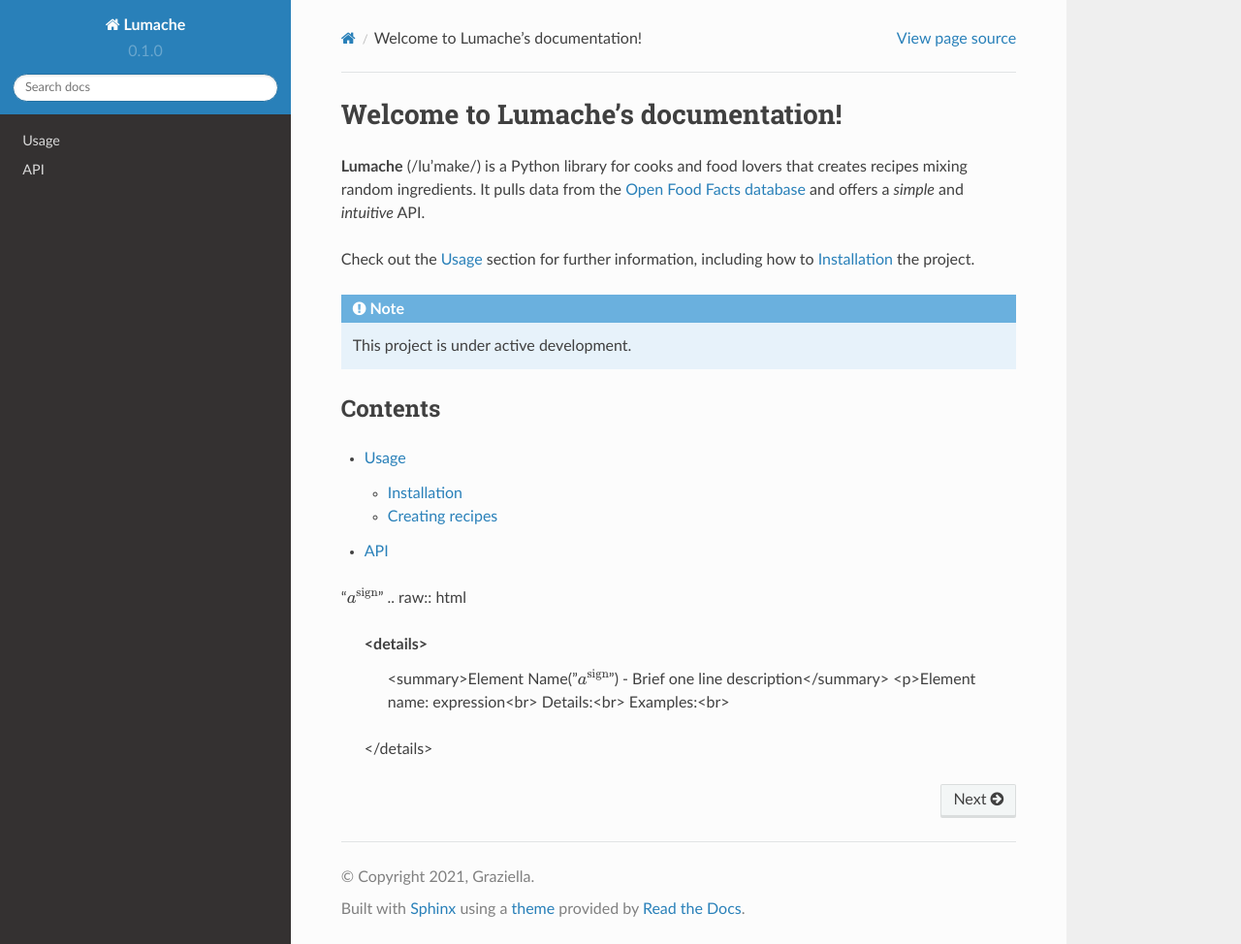
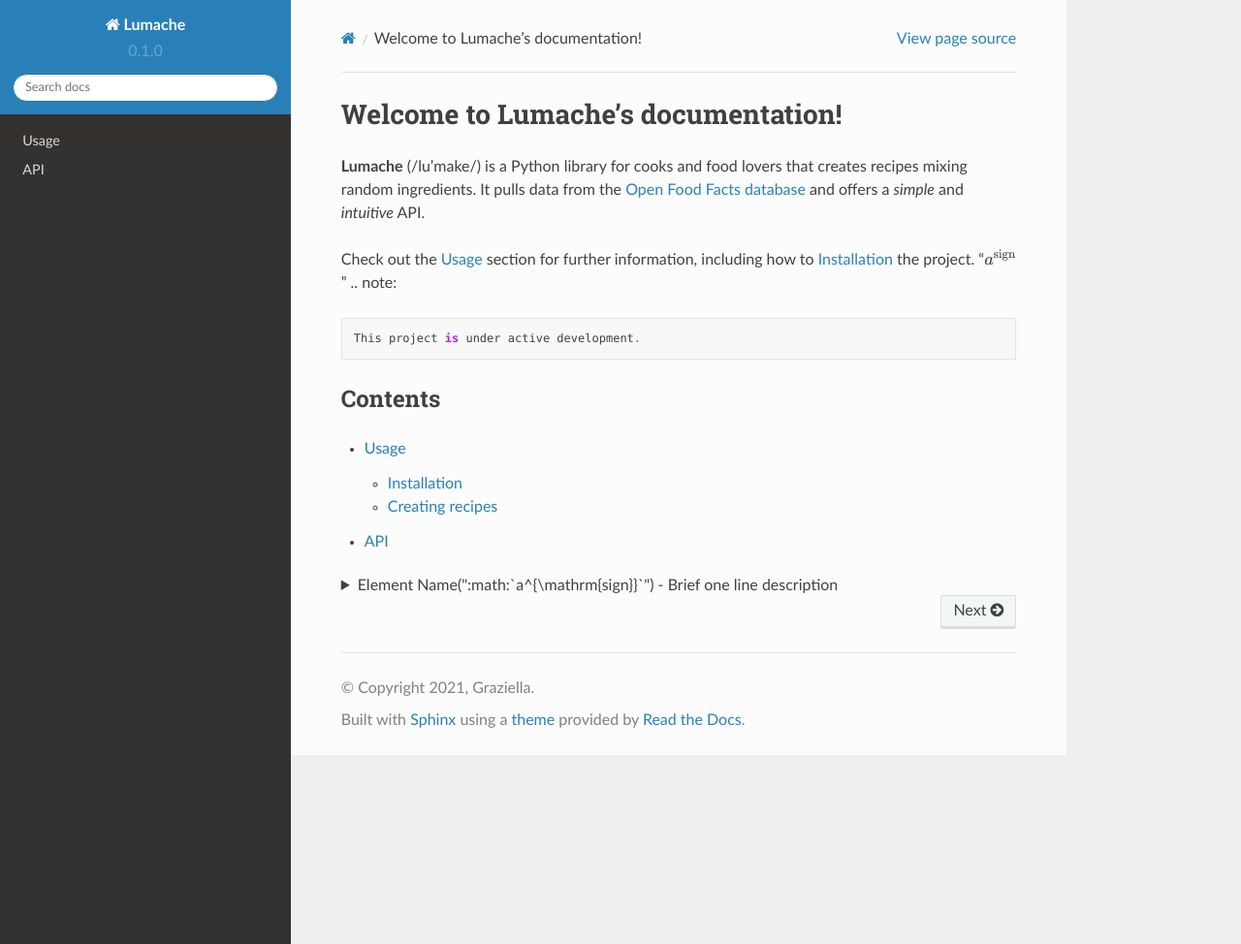
Before and after one commit to HaomiaoLuoLlanio/doc_beginning, a Sphinx documentation site: the page built from docs/source/index.rst, in a window 1280 px wide and 974 px high. Shown: the whole window at 97% size. Built offline with Sphinx 7.4.7 and the Read the Docs theme 2.0.0, drawn with Linux system fonts in a browser that asks for light colours; some of the changed lines change nothing that is shown.

Commit message:
Update index.rst

```diff
--- a/docs/source/index.rst
+++ b/docs/source/index.rst
@@ -8,7 +8,7 @@
 
 Check out the :doc:`usage` section for further information, including
 how to :ref:`installation` the project.
-
+":math:`a^{\mathrm{sign}}`"
 .. note::
 
    This project is under active development.
@@ -21,7 +21,7 @@
    usage
    api
 
-":math:`a^{\mathrm{sign}}`"
+
 .. raw:: html
 
    <details>
```
